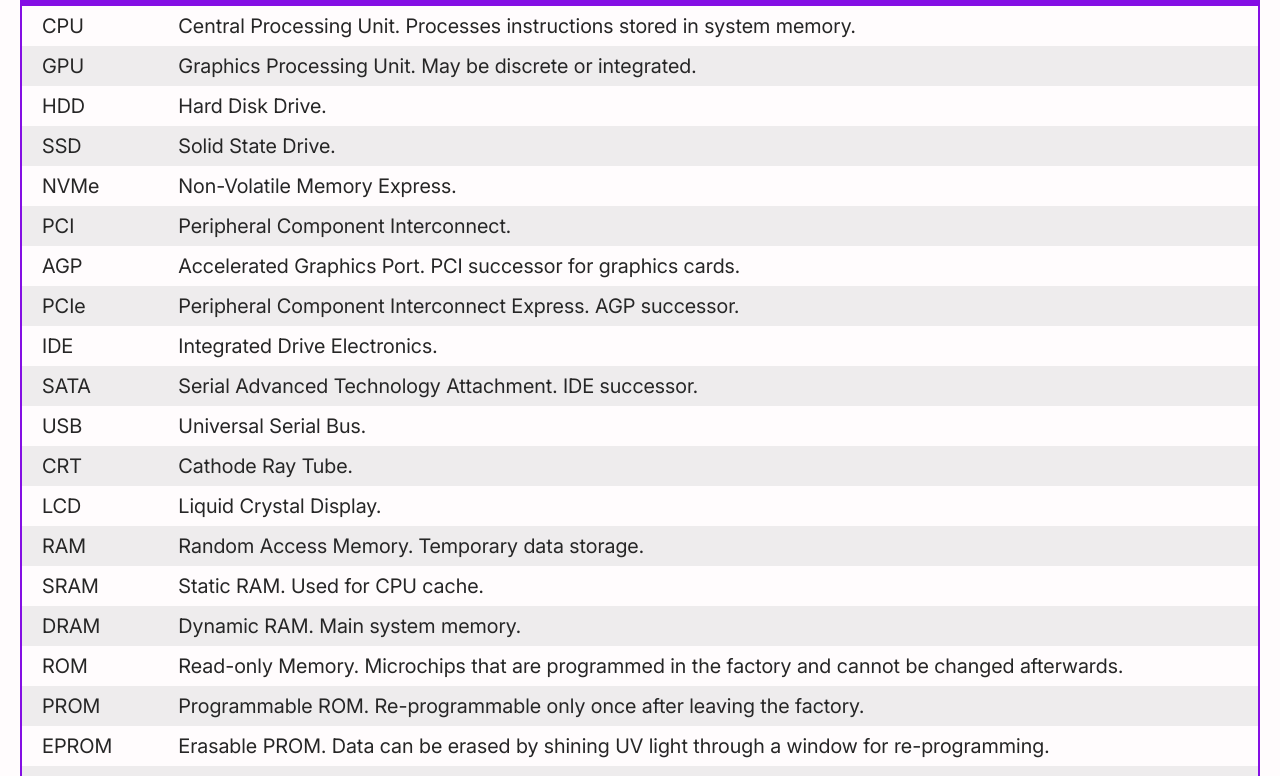
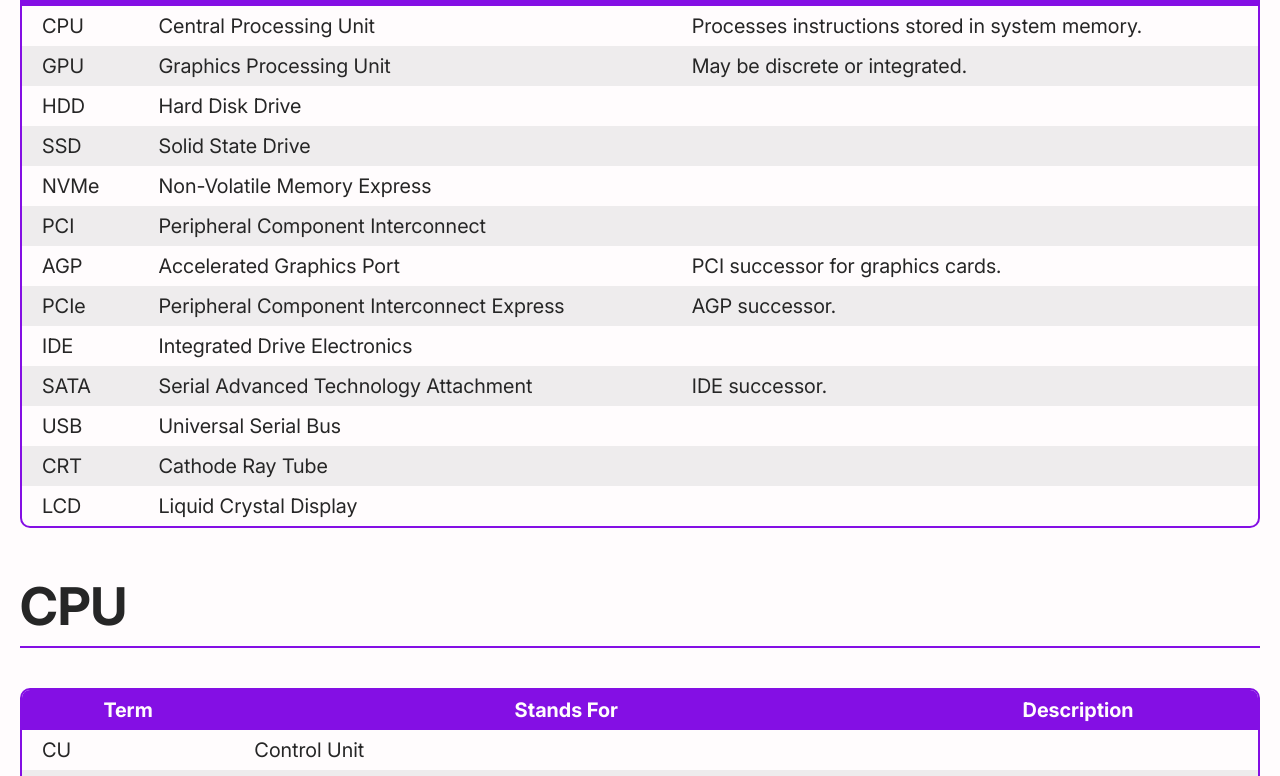
Before and after one commit to Christopher-Cannon/computer-systems-knowledge-base, a Vue app: page /glossary in a window 1280 px wide. Shown: the part 690-1466 px from the top of the page. Built offline with nearby package versions, Linux system fonts and the light colour scheme.

Commit message:
Update table alignment and hardware glossaries

```diff
--- a/src/components/common/Table.vue
+++ b/src/components/common/Table.vue
@@ -19,7 +19,7 @@
                     <td
                         v-for="value in row"
                         :class="props.monospaced ? `monospaced` : ``"
-                        :style="props.leftAligned ? `text-align: left` : ``"
+                        :style="props.align ? `text-align: ${props.align}` : ``"
                     >
                         {{ value }}
                     </td>
@@ -41,8 +41,8 @@ const props = defineProps({
         type: [String],
         required: false,
     },
-    leftAligned: {
-        type: Boolean,
+    align: {
+        type: String,
         required: false,
     },
     fixed: {
--- a/src/pages/Glossary.vue
+++ b/src/pages/Glossary.vue
@@ -14,96 +14,163 @@ const prevNextNavData = {
 const hardwareGlossary = [
     {
         Term: "CPU",
-        Description:
-            "Central Processing Unit. Processes instructions stored in system memory.",
+        "Stands For": "Central Processing Unit",
+        Description: "Processes instructions stored in system memory.",
     },
     {
         Term: "GPU",
-        Description: "Graphics Processing Unit. May be discrete or integrated.",
+        "Stands For": "Graphics Processing Unit",
+        Description: "May be discrete or integrated.",
     },
     {
         Term: "HDD",
-        Description: "Hard Disk Drive.",
+        "Stands For": "Hard Disk Drive",
+        Description: "",
     },
     {
         Term: "SSD",
-        Description: "Solid State Drive.",
+        "Stands For": "Solid State Drive",
+        Description: "",
     },
     {
         Term: "NVMe",
-        Description: "Non-Volatile Memory Express.",
+        "Stands For": "Non-Volatile Memory Express",
+        Description: "",
     },
     {
         Term: "PCI",
-        Description: "Peripheral Component Interconnect.",
+        "Stands For": "Peripheral Component Interconnect",
+        Description: "",
     },
     {
         Term: "AGP",
-        Description:
-            "Accelerated Graphics Port. PCI successor for graphics cards.",
+        "Stands For": "Accelerated Graphics Port",
+        Description: "PCI successor for graphics cards.",
     },
     {
         Term: "PCIe",
-        Description:
-            "Peripheral Component Interconnect Express. AGP successor.",
+        "Stands For": "Peripheral Component Interconnect Express",
+        Description: "AGP successor.",
     },
     {
         Term: "IDE",
-        Description: "Integrated Drive Electronics.",
+        "Stands For": "Integrated Drive Electronics",
+        Description: "",
     },
     {
         Term: "SATA",
-        Description: "Serial Advanced Technology Attachment. IDE successor.",
+        "Stands For": "Serial Advanced Technology Attachment",
+        Description: "IDE successor.",
     },
     {
         Term: "USB",
-        Description: "Universal Serial Bus.",
+        "Stands For": "Universal Serial Bus",
+        Description: "",
     },
     {
         Term: "CRT",
-        Description: "Cathode Ray Tube.",
+        "Stands For": "Cathode Ray Tube",
+        Description: "",
     },
     {
         Term: "LCD",
-        Description: "Liquid Crystal Display.",
+        "Stands For": "Liquid Crystal Display",
+        Description: "",
+    },
+];
+
+const cpuGlossary = [
+    {
+        Term: "CU",
+        "Stands For": "Control Unit",
+        Description: "",
     },
     {
+        Term: "ALU",
+        "Stands For": "Arithmetic and Logic Unit",
+        Description: "",
+    },
+    {
+        Term: "PC",
+        "Stands For": "Program Counter",
+        Description: "",
+    },
+    {
+        Term: "IR",
+        "Stands For": "Instruction Register",
+        Description: "",
+    },
+    {
+        Term: "MAR",
+        "Stands For": "Memory Address Register",
+        Description: "",
+    },
+    {
+        Term: "MDR",
+        "Stands For": "Memory Data Register",
+        Description: "",
+    },
+];
+
+const memoryGlossary = [
+    {
         Term: "RAM",
-        Description: "Random Access Memory. Temporary data storage.",
+        "Stands For": "Random Access Memory",
+        Description: "Temporary data storage.",
     },
     {
         Term: "SRAM",
-        Description: "Static RAM. Used for CPU cache.",
+        "Stands For": "Static RAM",
+        Description: "Used for CPU cache.",
     },
     {
         Term: "DRAM",
-        Description: "Dynamic RAM. Main system memory.",
+        "Stands For": "Dynamic RAM",
+        Description: "Main system memory.",
     },
     {
         Term: "ROM",
+        "Stands For": "Read-only Memory",
         Description:
-            "Read-only Memory. Microchips that are programmed in the factory and cannot be changed afterwards.",
+            "Microchips that are programmed in the factory and cannot be changed afterwards.",
     },
     {
         Term: "PROM",
-        Description:
-            "Programmable ROM. Re-programmable only once after leaving the factory.",
+        "Stands For": "Programmable ROM",
+        Description: "Re-programmable only once after leaving the factory.",
     },
     {
         Term: "EPROM",
+        "Stands For": "Erasable PROM",
         Description:
-            "Erasable PROM. Data can be erased by shining UV light through a window for re-programming.",
+            "Data can be erased by shining UV light through a window for re-programming.",
     },
     {
         Term: "EEPROM",
-        Description:
-            "Electronically Erasable ROM. Data can be erased electronically for re-programming.",
+        "Stands For": "Electronically Erasable ROM",
+        Description: "Data can be erased electronically for re-programming.",
     },
 ];
 
 const softwareGlossary = [
     {
+        Term: "OS",
+        "Stands For": "Operating System",
+        Description: "",
+    },
+    {
         Term: "",
+        "Stands For": "",
+        Description: "",
+    },
+    {
+        Term: "",
+        "Stands For": "",
+        Description: "",
+    },
+    {
+        Term: "",
+        "Stands For": "",
         Description: "",
     },
 ];
@@ -117,11 +184,19 @@ const softwareGlossary = [
 
         <MinorHeading>Hardware</MinorHeading>
 
-        <Table :data="hardwareGlossary" leftAligned />
+        <Table :data="hardwareGlossary" align="left" />
+
+        <MinorHeading>CPU</MinorHeading>
+
+        <Table :data="cpuGlossary" align="left" />
+
+        <MinorHeading>Memory</MinorHeading>
+
+        <Table :data="memoryGlossary" align="left" />
 
         <MinorHeading>Software</MinorHeading>
 
-        <Table :data="softwareGlossary" leftAligned />
+        <Table :data="softwareGlossary" align="left" />
 
         <PrevNextNav :data="prevNextNavData" />
     </section>
```
